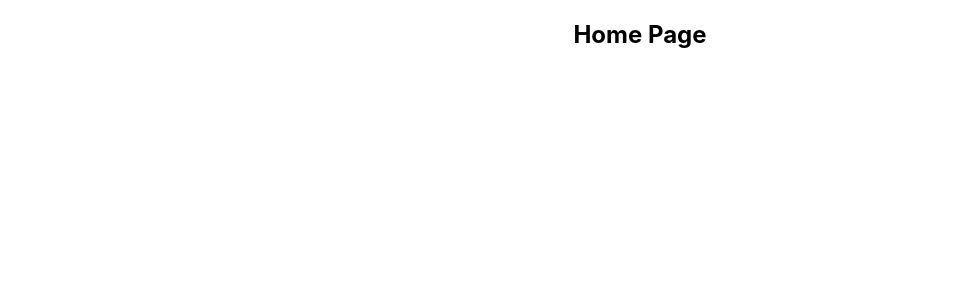
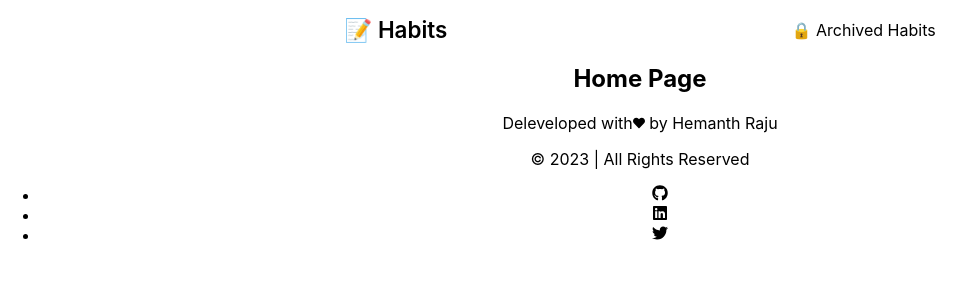
Before and after one commit to KHemanthRaju/Habit-Tracker, a React (Create React App) app: page / in a window 1280 px wide. Shown: the top 300 px of the page, without its empty margins (0-975 px from the left). Built offline with nearby package versions, Linux system fonts and the light colour scheme.

Commit message:
feat: Add Reducer

```diff
--- a/src/App.js
+++ b/src/App.js
@@ -1,11 +1,10 @@
-import logo from "./logo.svg";
 import "./App.css";
-import { AppRoutes } from "./routes/AppRoutes";
+import { AppLayout } from "./components/Layout/AppLayout";
 
 function App() {
   return (
     <div className="App">
-      <AppRoutes />
+      <AppLayout />
     </div>
   );
 }
--- a/src/components/Footer/Footer.css
+++ b/src/components/Footer/Footer.css
@@ -10,3 +10,42 @@
   color: var(--dark-shade-color);
   font-weight: 500;
 }
+
+.footer a {
+  text-decoration: none;
+  color: inherit;
+}
+
+.footer-text-container {
+  display: flex;
+  flex-direction: column;
+}
+
+.social-media-icons {
+  color: var(--secondary-color);
+  background-color: var(--dark-shade-color);
+  width: 100%;
+  left: 0;
+  right: 0;
+  bottom: 0;
+  padding: 10px;
+}
+
+.unordered ul {
+  list-style: none;
+}
+
+.list-inline li {
+  display: inline;
+  padding: 0 0.4rem 0 0.4rem;
+}
+
+.copyrt-txt,
+.developer-txt {
+  padding: 5px;
+}
+
+.heart {
+  color: var(--red-shade-700);
+  font-size: 1rem;
+}
--- a/src/components/Header/Header.jsx
+++ b/src/components/Header/Header.jsx
@@ -2,7 +2,7 @@ import { NavLink } from "react-router-dom";
 
 import "../Header/Header.css";
 
-const Header = () => {
+export const Header = () => {
   return (
     <nav className="navigation">
       <NavLink className={"link"} to="/">
--- a/src/components/Layout/AppLayout.jsx
+++ b/src/components/Layout/AppLayout.jsx
@@ -0,0 +1,27 @@
+import { ToastContainer } from "react-toastify";
+import Header from "../Header/Header";
+import { AppRoutes } from "../../routes/AppRoutes";
+import { Footer } from "../Footer/Footer";
+
+export const AppLayout = () => {
+  return (
+    <div>
+      <ToastContainer
+        position="top-right"
+        autoClose={2000}
+        hideProgressBar={false}
+        newestOnTop={false}
+        closeOnClick
+        rtl={false}
+        pauseOnFocusLoss
+        draggable
+        pauseOnHover
+      />
+      <Header />
+      <section className="section">
+        <AppRoutes />
+      </section>
+      <Footer />
+    </div>
+  );
+};
```
Also changed, not shown: src/reducers/HabitTrackerReducer.js (added, +20 -0 lines).
